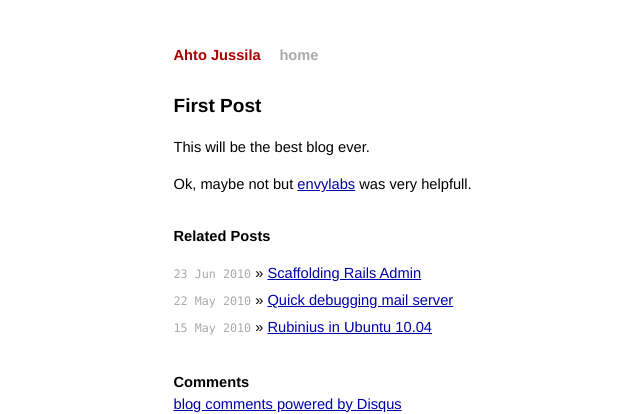
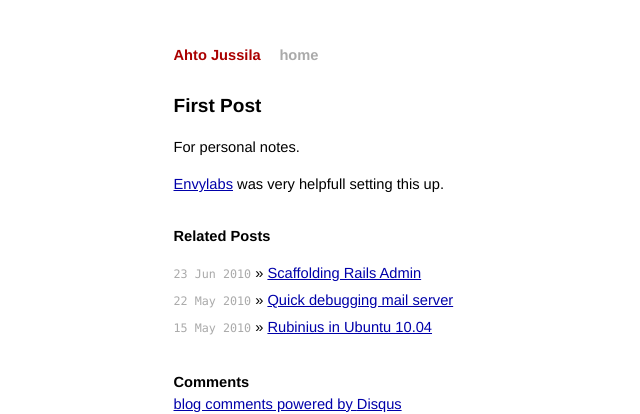
Before and after one commit to ahto/ahto.github.com, a Jekyll site: the page built from _posts/2010-05-13-first-post.markdown, in a window 1280 px wide, cut to the strip 0-414 px from the top of the page. Shown: the whole strip, without its empty margins (173-813 px from the left). Built offline with Jekyll 4.4.1, drawn with Linux system fonts in a browser that asks for light colours; comment, search, counter and statistics services are not loaded.

Commit message:
less teenage

```diff
--- a/_posts/2010-05-13-first-post.markdown
+++ b/_posts/2010-05-13-first-post.markdown
@@ -3,6 +3,6 @@ layout: post
 title: First Post
 ---
 
-This will be the best blog ever.
+For personal notes.
 
-Ok, maybe not but [envylabs](http://blog.envylabs.com/2009/08/publishing-a-blog-with-github-pages-and-jekyll/) was very helpfull.
+[Envylabs](http://blog.envylabs.com/2009/08/publishing-a-blog-with-github-pages-and-jekyll/) was very helpfull setting this up.
```
